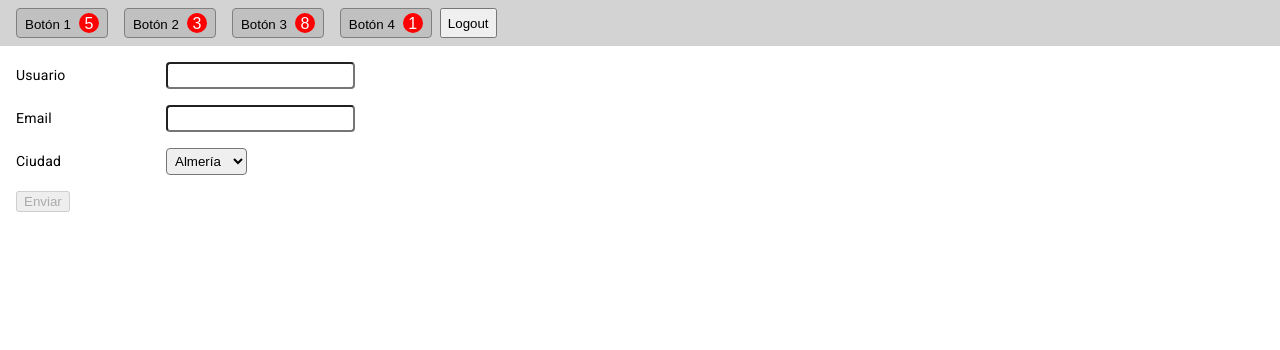
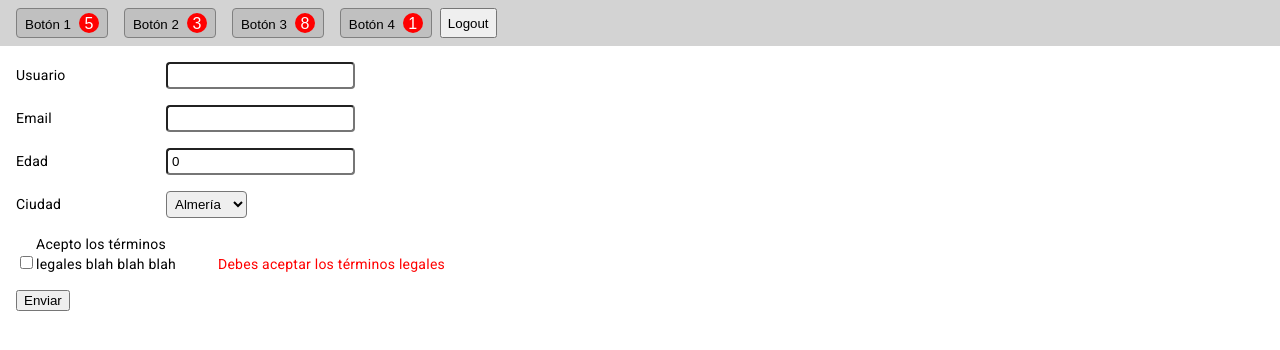
Before and after one commit to gerardoparrajc/componentes-angular, an Angular app: page /formulario in a window 1280 px wide. Shown: the top 350 px of the page. Built offline with nearby package versions, Linux system fonts and the light colour scheme; no server answers.

Commit message:
Añadida validación numérica y booleana

```diff
--- a/src/app/formulario/formulario.component.html
+++ b/src/app/formulario/formulario.component.html
@@ -16,6 +16,15 @@
         <span class="error" *ngIf="formulario.get('datosUsuario.email')!.hasError('emailProhibido')">El email tiene que tener dominio @gmail.com</span>
       </span>
     </div>
+    <div class="campo">
+      <label for="age">Edad</label>
+      <input type="number" name="age" id="age" formControlName="edad">
+      <span *ngIf="formulario.get('datosUsuario.edad')!.touched">
+        <span class="error" *ngIf="formulario.get('datosUsuario.edad')!.hasError('min')">La edad tiene que ser mayor de 18 años</span>
+        <span class="error" *ngIf="formulario.get('datosUsuario.edad')!.hasError('max')">La edad tiene que ser menor de 65 años</span>
+        <span class="error" *ngIf="formulario.get('datosUsuario.edad')!.hasError('required')">Este campo es obligatorio</span>
+      </span>
+    </div>
   </div>
   <div class="campo">
     <label for="city">Ciudad</label>
@@ -25,5 +34,12 @@
       <option value="valencia">Valencia</option>
     </select>
   </div>
-  <button [disabled]="!formulario.valid" class="btn">Enviar</button>
+
+  <div class="campo">
+    <input type="checkbox" name="aceptacion" id="aceptacion" formControlName="aceptacion">
+    <label for="aceptacion">Acepto los términos legales blah blah blah</label>
+    <span *ngIf="formulario.get('aceptacion')!.hasError('required')" class="error">Debes aceptar los términos legales</span>
+  </div>
+
+  <button  class="btn">Enviar</button>
 </form>
--- a/src/app/formulario/formulario.component.ts
+++ b/src/app/formulario/formulario.component.ts
@@ -9,19 +9,22 @@ import { Observable } from 'rxjs';
 })
 export class FormularioComponent implements OnInit {
 
-  formulario: FormGroup = new FormGroup({
-    datosUsuario: new FormGroup({
-      username: new FormControl('',  [Validators.required, this.nombresProhibidos.bind(this)]),
-      email: new FormControl('', [Validators.required, Validators.email], this.emailsProhibidos),
-    }),
-    city: new FormControl('almeria', Validators.required)
-  });
+  formulario: FormGroup;
 
   constructor() {
-
+    this.formulario = new FormGroup({
+      datosUsuario: new FormGroup({
+        username: new FormControl('',  [Validators.required, this.nombresProhibidos.bind(this)]),
+        email: new FormControl('', [Validators.required, Validators.email], this.emailsProhibidos),
+        edad: new FormControl(0, [Validators.min(18), Validators.max(65), Validators.required])
+      }),
+      city: new FormControl('almeria', Validators.required),
+      aceptacion: new FormControl(false, Validators.requiredTrue)
+    }, this.validadorFormulario);
   }
 
   ngOnInit() {
+
     /* this.formulario.setValue({
       datosUsuario: {
         username: 'test',
@@ -62,4 +65,13 @@ export class FormularioComponent implements OnInit {
     return promise;
   }
 
+  validadorFormulario(form: AbstractControl): { [s: string]: boolean } | null {
+
+    if (form.get('datosUsuario.username')!.value === form.get('datosUsuario.email')!.value) {
+      return { iguales: true };
+    }
+
+    return null;
+  }
+
 }
```
